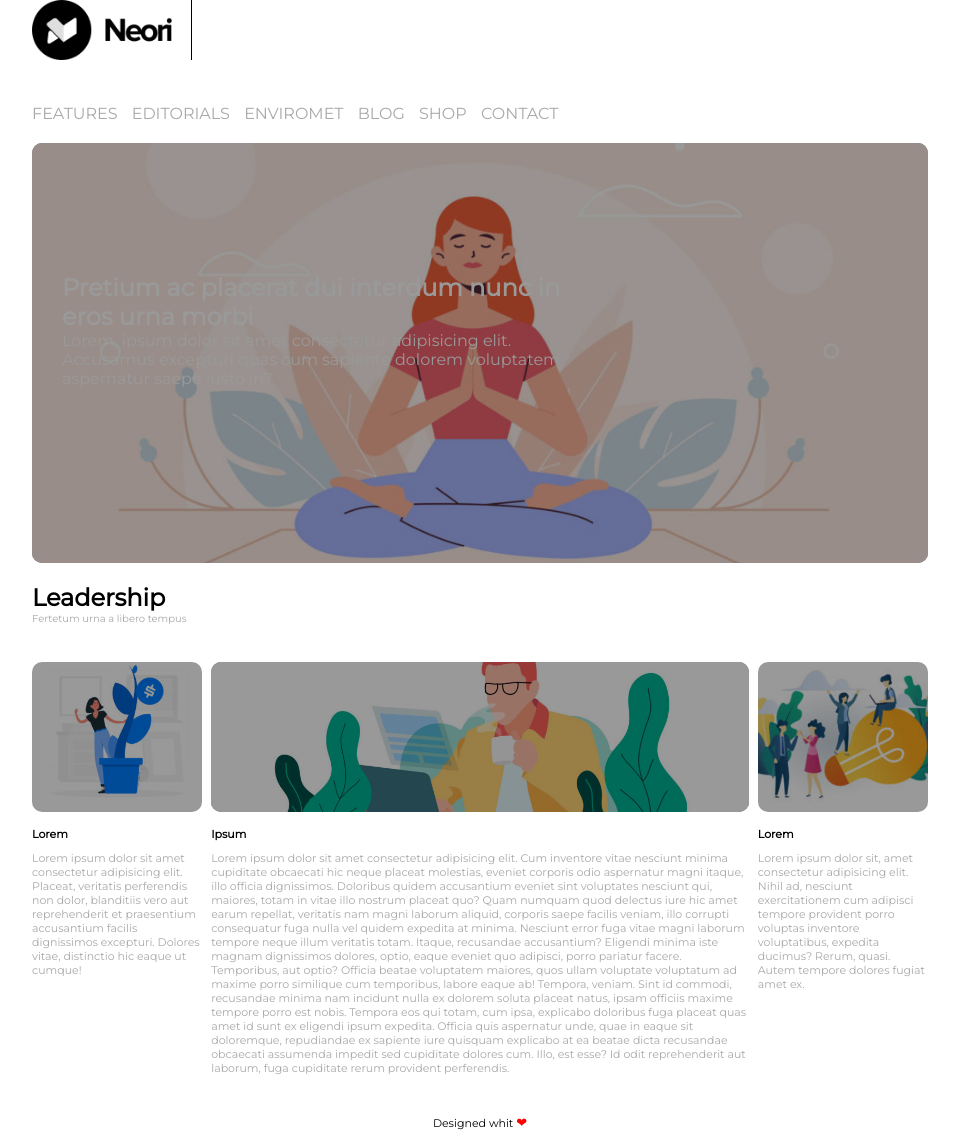
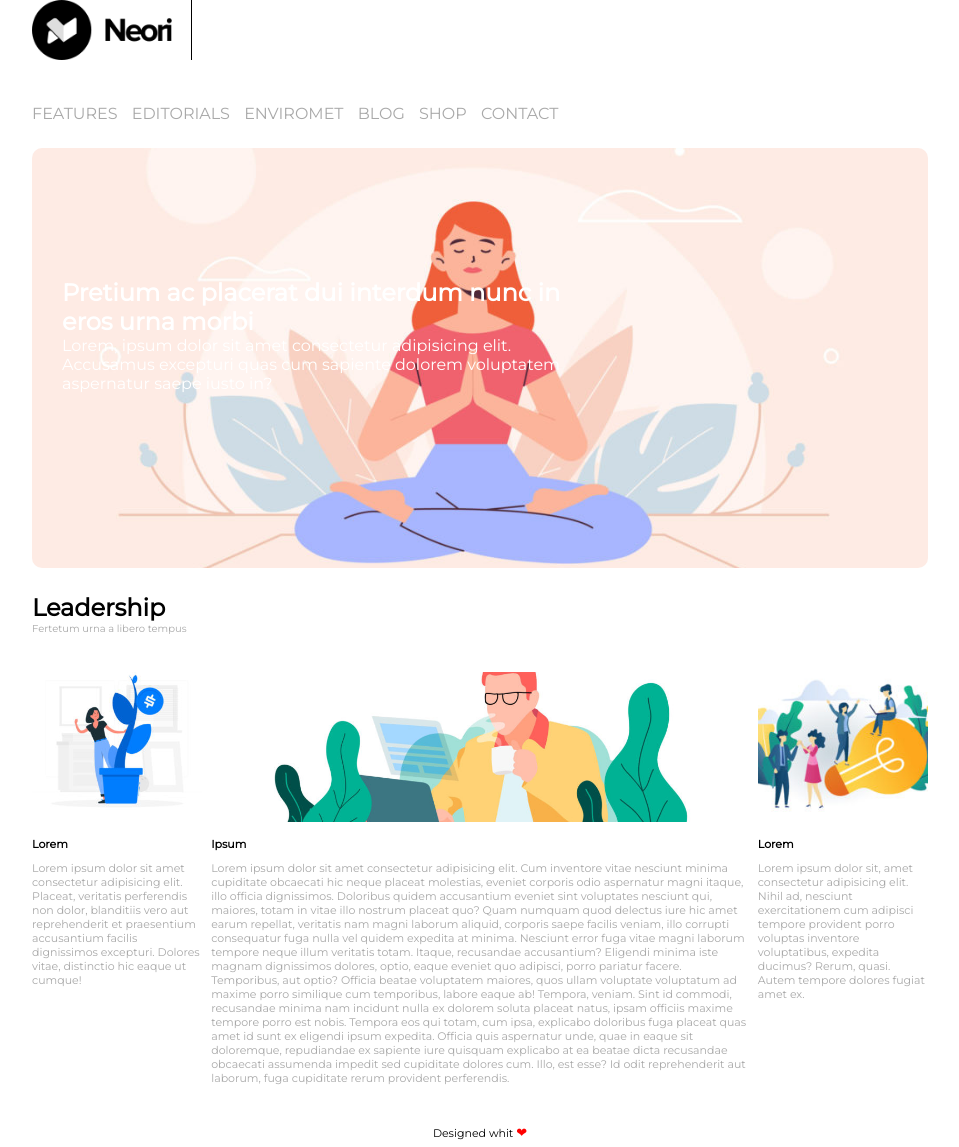
Before and after one commit to mdeias/htmlcss-wp, a plain HTML site: page index.html in a window 1280 px wide. Shown: the whole page, without its empty margins (160-1119 px from the left). Drawn offline with Linux system fonts and the light colour scheme.

Commit message:
rimosso sfondo nero e opacità

```diff
--- a/css/style.css
+++ b/css/style.css
@@ -23,10 +23,7 @@
   margin-bottom: 30px;
 }
 
-.nero{
-  border-radius: 10px;
-  background-color: black;
-}
+
 
 /* stili sezione superiore */
 
@@ -35,7 +32,6 @@
   margin-top: 0px;
 }
 
-/* logo  */
 
 .logo{
   width: 160px;
@@ -71,12 +67,11 @@ nav li a:hover, nav li a:active{
 
 .jumbotron {
   min-height: 420px;
-  margin: 20px auto;
+  margin: 25px auto;
   background-image: url("../img/banner.jpg");
   background-size: cover;
   background-position: center;
   border-radius: 10px;
-   opacity: 0.6;
 }
 
 .jumbotron .testo-jumbo{
@@ -86,7 +81,6 @@ nav li a:hover, nav li a:active{
   padding-top: 130px;
   color: white;
 }
-
 
 /* stili sezione centrale */
 
@@ -114,7 +108,6 @@ nav li a:hover, nav li a:active{
  /* contenitore float  */
 
 .main-bottom {
-  min-height: 350px;
   margin-bottom: 10px;
 }
 
@@ -128,6 +121,11 @@ nav li a:hover, nav li a:active{
   padding-top: 20px;
 }
 
+.cuore {
+  font-size: 13px;
+  color: red;
+}
+
 /* stili specifici float  */
 
 /* float sinistra */
@@ -135,7 +133,6 @@ nav li a:hover, nav li a:active{
 .menu {
   width: 19%;
   margin: 1% auto;
-  min-height: 350px;
 }
 
 .img1 {
@@ -143,7 +140,6 @@ nav li a:hover, nav li a:active{
   background-image: url(../img/img-1.jpg);
   background-size: cover;
   background-position: center;
-  opacity: 0.6;
 }
 
 /* float centrale  */
@@ -151,7 +147,6 @@ nav li a:hover, nav li a:active{
 .contenuto {
   width: 60%;
   margin: 1%;
-  min-height: 350px;
 }
 
 .img2{
@@ -159,7 +154,6 @@ nav li a:hover, nav li a:active{
   min-height: 150px;
   background-position: center;
   background-size: cover;
-  opacity: 0.6;
 }
 
 /* float destra */
@@ -167,7 +161,6 @@ nav li a:hover, nav li a:active{
 .widget {
   width: 19%;
   margin: 1% auto;
-  min-height: 350px;
 }
 
 .img3 {
@@ -175,7 +168,6 @@ nav li a:hover, nav li a:active{
   min-height: 150px;
   background-position: center;
   background-size: cover;
-  opacity: 0.6;
 }
 
 /* testo float  */
@@ -190,9 +182,3 @@ nav li a:hover, nav li a:active{
   font-size: 11px;
   color: darkgray;
 }
-
-
-.cuore {
-  font-size: 13px;
-  color: red;
-}
--- a/index.html
+++ b/index.html
@@ -36,26 +36,24 @@
     </div>
   </header>
 
+  <!-- sezione centrale -->
+
   <main>
 
-<!-- sezione centrale -->
-
-    <div class="nero container">
-
-      <section class="jumbotron">
+    <section class="jumbotron container">
       <div class="testo-jumbo">
           <h2>Pretium ac placerat dui interdum nunc in eros urna morbi</h2>
           <p>Lorem, ipsum dolor sit amet consectetur adipisicing elit. Accusamus excepturi quas cum sapiente dolorem voluptatem aspernatur saepe iusto in?</p>
       </div>
     </section>
 
-    </div>
-
   <!-- sezione che precede i float -->
 
     <section class="main-middle container">
       <h1 class="titolo">Leadership</h1>
-      <p class="sottotitolo">Fertetum urna a libero tempus</p>
+      <p class="sottotitolo">
+        Fertetum urna a libero tempus
+      </p>
     </section>
 
 <!-- sezione che contiene i float  -->
@@ -64,49 +62,51 @@
 
      <div class="menu">
 
-
-       <div class="nero">
-
       <div class="img1"></div>
 
-       </div>
+       <h3 class="floath3">Lorem</h3>
 
+       <p class="floatp">Lorem ipsum dolor sit amet consectetur adipisicing elit. Placeat, veritatis perferendis non dolor, blanditiis vero aut reprehenderit et praesentium accusantium facilis dignissimos excepturi. Dolores vitae, distinctio hic eaque ut cumque!</p>
 
-       <h3 class="floath3">Lorem</h3>
-       <p class="floatp">Lorem ipsum dolor sit amet consectetur adipisicing elit. Placeat, veritatis perferendis non dolor, blanditiis vero aut reprehenderit et praesentium accusantium facilis dignissimos excepturi. Dolores vitae, distinctio hic eaque ut cumque!</p>
      </div>
 
      <div class="contenuto">
 
-       <div class="nero">
-
-        <div class="img2 nero"></div>
-
-       </div>
+      <div class="img2"></div>
 
        <h3 class="floath3">Ipsum</h3>
-       <p class="floatp">Lorem ipsum dolor sit amet consectetur adipisicing elit. Cum inventore vitae nesciunt minima cupiditate obcaecati hic neque placeat molestias, eveniet corporis odio aspernatur magni itaque, illo officia dignissimos. Doloribus quidem accusantium eveniet sint voluptates nesciunt qui, maiores, totam in vitae illo nostrum placeat quo? Quam numquam quod delectus iure hic amet earum repellat, veritatis nam magni laborum aliquid, corporis saepe facilis veniam, illo corrupti consequatur fuga nulla vel quidem expedita at minima. Nesciunt error fuga vitae magni laborum tempore neque illum veritatis totam. Itaque, recusandae accusantium? Eligendi minima iste magnam dignissimos dolores, optio, eaque eveniet quo adipisci, porro pariatur facere. Temporibus, aut optio? Officia beatae voluptatem maiores, quos ullam voluptate voluptatum ad maxime porro similique cum temporibus, labore eaque ab! Tempora, veniam. Sint id commodi, recusandae minima nam incidunt nulla ex dolorem soluta placeat natus, ipsam officiis maxime tempore porro est nobis. Tempora eos qui totam, cum ipsa, explicabo doloribus fuga placeat quas amet id sunt ex eligendi ipsum expedita. Officia quis aspernatur unde, quae in eaque sit doloremque, repudiandae ex sapiente iure quisquam explicabo at ea beatae dicta recusandae obcaecati assumenda impedit sed cupiditate dolores cum. Illo, est esse? Id odit reprehenderit aut laborum, fuga cupiditate rerum provident perferendis.</p>
+
+       <p class="floatp">
+         Lorem ipsum dolor sit amet consectetur adipisicing elit. Cum inventore vitae nesciunt minima cupiditate obcaecati hic neque placeat molestias, eveniet corporis odio aspernatur magni itaque, illo officia dignissimos. Doloribus quidem accusantium eveniet sint voluptates nesciunt qui, maiores, totam in vitae illo nostrum placeat quo? Quam numquam quod delectus iure hic amet earum repellat, veritatis nam magni laborum aliquid, corporis saepe facilis veniam, illo corrupti consequatur fuga nulla vel quidem expedita at minima. Nesciunt error fuga vitae magni laborum tempore neque illum veritatis totam. Itaque, recusandae accusantium? Eligendi minima iste magnam dignissimos dolores, optio, eaque eveniet quo adipisci, porro pariatur facere. Temporibus, aut optio? Officia beatae voluptatem maiores, quos ullam voluptate voluptatum ad maxime porro similique cum temporibus, labore eaque ab! Tempora, veniam. Sint id commodi, recusandae minima nam incidunt nulla ex dolorem soluta placeat natus, ipsam officiis maxime tempore porro est nobis. Tempora eos qui totam, cum ipsa, explicabo doloribus fuga placeat quas amet id sunt ex eligendi ipsum expedita. Officia quis aspernatur unde, quae in eaque sit doloremque, repudiandae ex sapiente iure quisquam explicabo at ea beatae dicta recusandae obcaecati assumenda impedit sed cupiditate dolores cum. Illo, est esse? Id odit reprehenderit aut laborum, fuga cupiditate rerum provident perferendis.
+        </p>
+
       </div>
 
      <div class="widget">
 
-       <div class="nero">
       <div class="img3"></div>
-       </div>
 
        <h3 class="floath3">Lorem</h3>
-       <p class="floatp">Lorem ipsum dolor sit, amet consectetur adipisicing elit. Nihil ad, nesciunt exercitationem cum adipisci tempore provident porro voluptas inventore voluptatibus, expedita ducimus? Rerum, quasi. Autem tempore dolores fugiat amet ex.</p>
+
+       <p class="floatp">
+         Lorem ipsum dolor sit, amet consectetur adipisicing elit. Nihil ad, nesciunt exercitationem cum adipisci tempore provident porro voluptas inventore voluptatibus, expedita ducimus? Rerum, quasi. Autem tempore dolores fugiat amet ex.
+        </p>
      </div>
-
 
     </section>
 
   </main>
 
   <footer class="container">
+
     <div class="footer-bot">
-      <p>Designed whit <span class="cuore">&#10084</span></p>
+
+      <p>
+        Designed whit <span class="cuore">&#10084</span>
+      </p>
+
     </div>
+
   </footer>
 
 </body>
```
Lines whose indentation alone changed are shown as unchanged.
